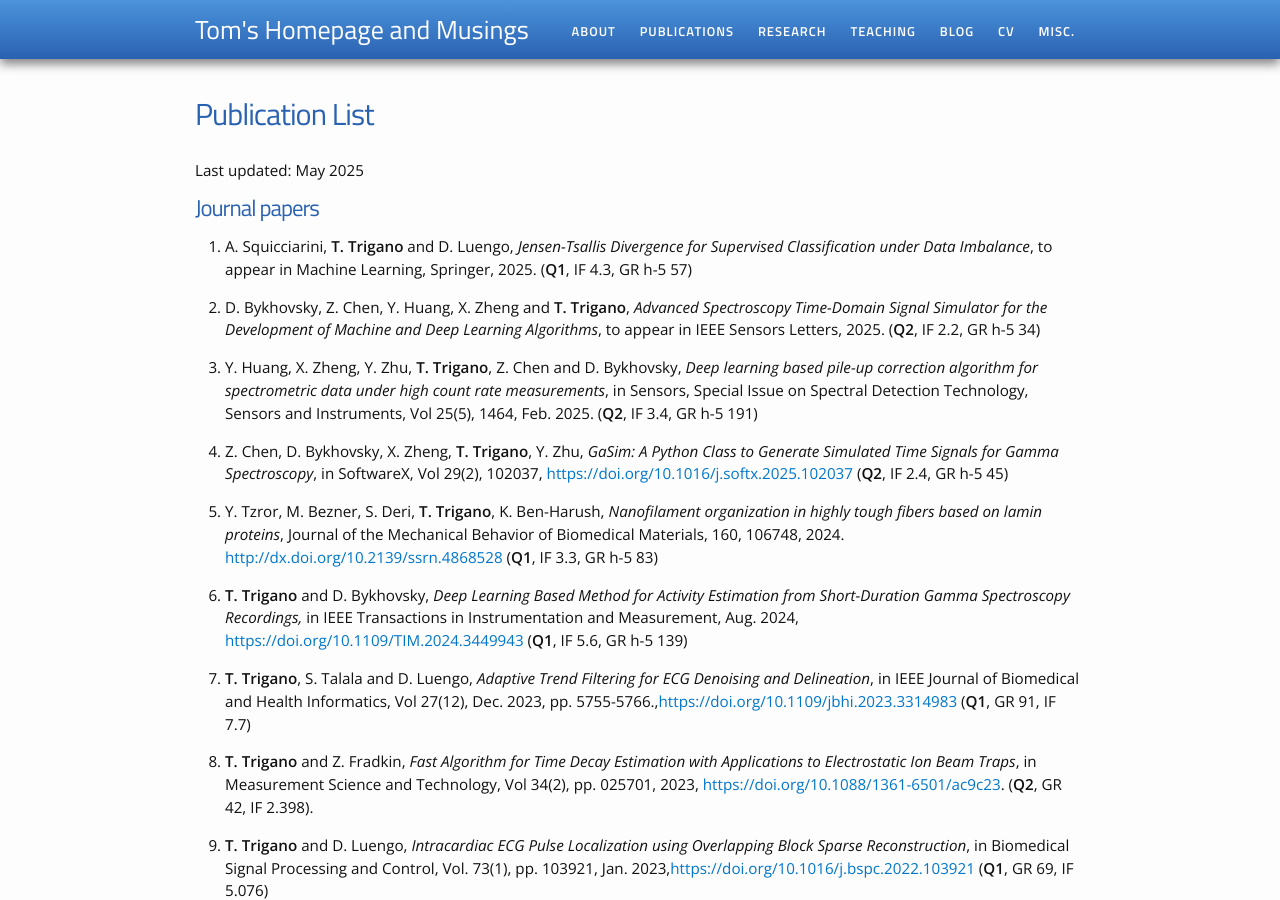
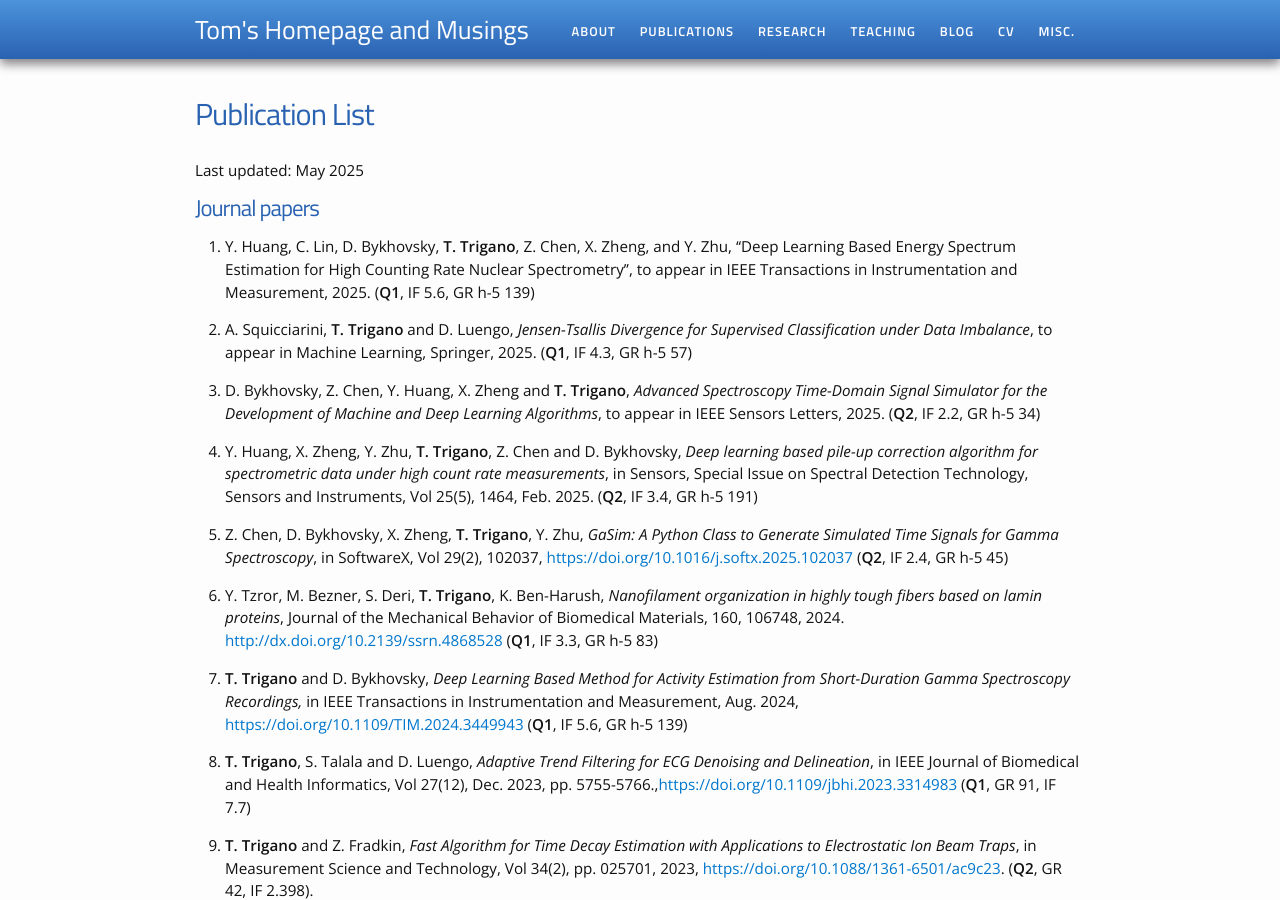
Before and after one commit to TomTrigano/my-webpage, a Jekyll site: the page built from publications.md, in a window 1280 px wide and 900 px high. Built offline with Jekyll 4.4.1, drawn with Linux system fonts in a browser that asks for light colours; some of the changed text lies outside the part shown.

Commit message:
Update publications.md
update yiwei and lincy publications

```diff
--- a/publications.md
+++ b/publications.md
@@ -7,6 +7,8 @@ title: Publication List
 Last updated: May 2025
 
 # Journal papers
+
+1. Y. Huang, C. Lin, D. Bykhovsky, **T. Trigano**, Z. Chen, X. Zheng, and Y. Zhu, ''Deep Learning Based Energy Spectrum Estimation for High Counting Rate Nuclear Spectrometry'', to appear in IEEE Transactions in Instrumentation and Measurement, 2025. (**Q1**, IF 5.6, GR h-5 139)
 
 1. A. Squicciarini, **T. Trigano** and D. Luengo, *Jensen-Tsallis Divergence for Supervised Classification under Data Imbalance*, to appear in Machine Learning, Springer, 2025. (**Q1**, IF 4.3, GR h-5 57)
 
@@ -88,6 +90,8 @@ Last updated: May 2025
 
 # Conference proceedings
 
+1. C. Lin, Z. Chen, C. Feng, S. Gu, X. Zheng, Y. Zhu, **T. Trigano** , and D. Bykhovsky, *An open X-ray spectrometric dataset for deep learning-based pile-up correction* Proceedings of WASA 2025.
+
 1. D. Luengo, A. Treytl, P. Arras, K. Kornijenko, G. Tabunshchyk and **T. Trigano**, *Improving Quality of Life through the Engineering Education. Case Study*, Proceedings of E-TEMS, 9-11 March 2022, Bilbao, Spain, pp 190-195,  2022. [10.1109/E-TEMS53558.2022.9944453](https://doi.org/10.1109/E-TEMS53558.2022.9944453)
 
 1. D. Luengo, J. Via and **T. Trigano**, *Efficient Iteratively Rewighted LASSO Algorithm for Cross-Products Penalized Sparse Solutions*, Proceedings of EURASIP Conference in Signal Processing (EUSIPCO, Qualis rank: B1), 18-21 January 2021, Amsterdam, Netherlands, 5 pages, 2020, [10.23919/Eusipco47968.2020.9287804](https://doi.org/10.23919/Eusipco47968.2020.9287804)
@@ -135,11 +139,11 @@ Last updated: May 2025
 
 ## Theses
 
-1.  **T. Trigano**, *Statistical spectromatric signal
+1.  **T. Trigano**, *Statistical spectromatric signal
     processing: pileup correction algorithms for gamma spectrometry*,
     PhD thesis (French), 159 pages, 2005.
 
-1.  **T. Trigano**, *On the asymptotic properties of Hill's
+1.  **T. Trigano**, *On the asymptotic properties of Hill's
     estimator*, M.S. thesis, Paris 6 University, 47 pages, 2001.
 
 ## Courses booklets
```
